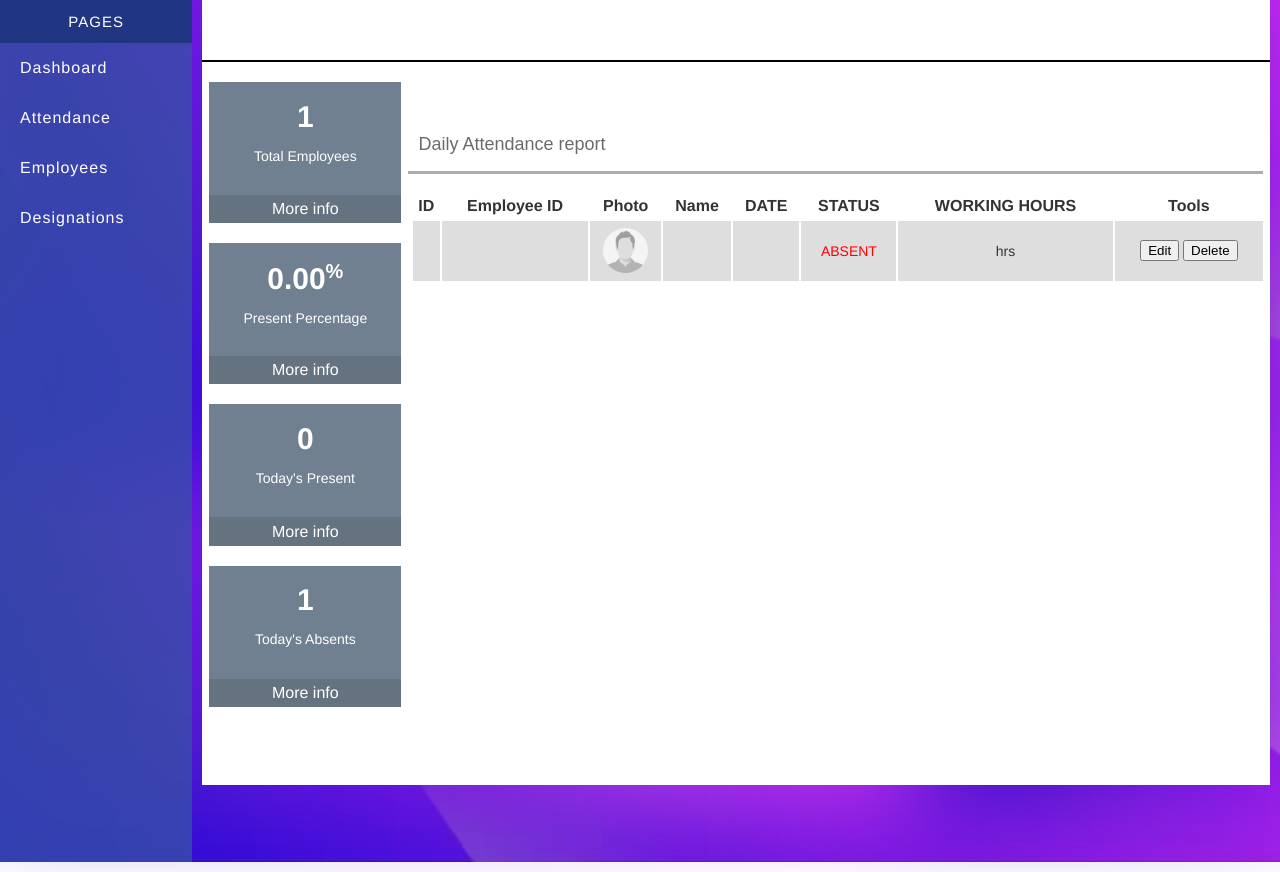
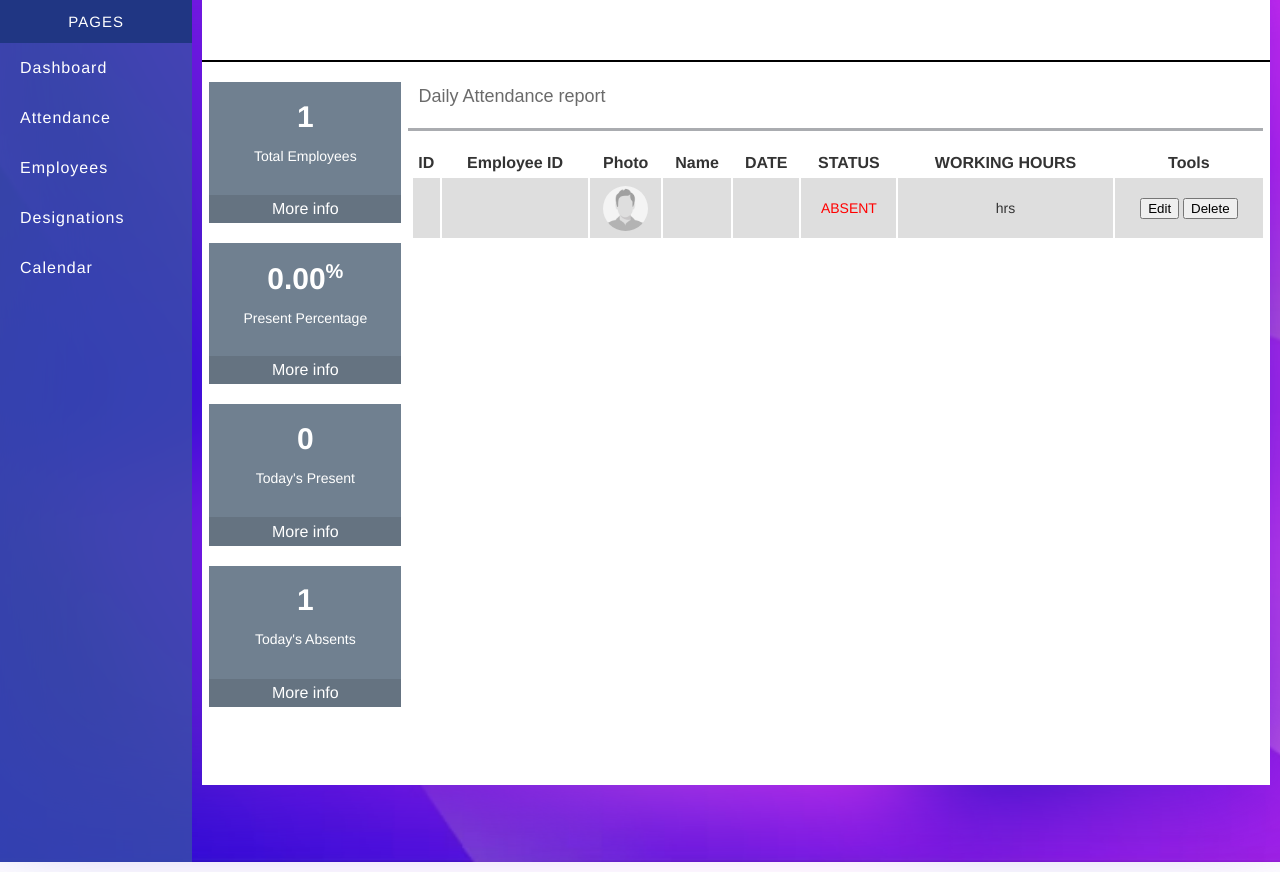
Before and after one commit to mrabhin03/Employee-Attendance-and-payroll-management-System-PHP-with-IOT-fingerprintscanner, a PHP site: page / in a window 1280 px wide. Shown: the part 65-937 px from the top of the page. Run offline with PHP 8.4, Linux system fonts and the light colour scheme; tables that the repository leaves empty or names only in its code hold one stand-in row (values such as "Sample post"); data that the repository does not hold is empty.

Commit message:
Calendar add

```diff
--- a/Admin/CSS/Thestylesheet.css
+++ b/Admin/CSS/Thestyle.css
@@ -114,7 +114,11 @@ body::before {
 
 }
 
-.Bashboard,.Attendance,.Employees,.Designation
+.Bashboard,
+.Attendance,
+.Employees,
+.Designation,
+.calendar
 {
   height: 91%;
   width: 100%;
@@ -122,7 +126,11 @@ body::before {
   overflow-y: auto;
 }
 
-.Bashboard::-webkit-scrollbar,.Attendance::-webkit-scrollbar,.Employees::-webkit-scrollbar, .Designation::-webkit-scrollbar
+.Bashboard::-webkit-scrollbar,
+.Attendance::-webkit-scrollbar,
+.Employees::-webkit-scrollbar,
+.Designation::-webkit-scrollbar,
+.calendar::-webkit-scrollbar
 {
   display: none;
 }
@@ -133,7 +141,10 @@ body::before {
 }
 
 
-.Bashboard > .head, .Employees > .head,.Designation > .head
+.Bashboard > .head,
+.Employees > .head,
+.Designation > .head,
+.calendar > .head
 {
   height: 60px;
   width: 100%;
@@ -143,12 +154,17 @@ body::before {
   align-items: center;
 }
 
-.Bashboard > .head > h2, .Employees > .head> h2,.Designation > .head> h2
+.Bashboard > .head > h2,
+.Employees > .head> h2,
+.Designation > .head> h2,
+.calendar > .head> h2
 {
   margin-left: 30%;
 }
 
-.Employees > .head > a> button,.Designation > .head > a> button
+.Employees > .head > a> button,
+.Designation > .head > a> button,
+.calendar > .head > a> button
 {
   background-color: #3c8dbc;
   margin-left: 20px;
@@ -160,7 +176,10 @@ body::before {
   border-color: #367fa9;
 }
 
-.Bashboard > .data1, .Employees > .data2, .Designation > .des_data
+.Bashboard > .data1,
+.Employees > .data2,
+.Designation > .des_data,
+.calendar > .cal_data
 {
   width: 100%;
   height: 100%;
@@ -233,7 +252,7 @@ body::before {
 .Bashboard > .data1 > .employee_att > .att_header
 {
   height: 7%;
-  margin-top: 60px;
+  margin-top: 20px;
   width: 100%;
   border-bottom: 3px solid rgba(73, 76, 86, 0.462) ;
   display: flex;
@@ -249,7 +268,7 @@ body::before {
   font-family: 'Source Sans Pro',sans-serif;
   display: inline-block;
   font-size: 18px;
-  margin-top: 13px;
+  margin-top: 0px;
   margin-left: 10px;
   line-height: 1;
 
@@ -263,7 +282,8 @@ body::before {
 }
 .Bashboard > .data1 > .employee_att > .att_sub_div1 > table ,
 .Employees > .data2 > .employee_detail > table,
-.Designation > .des_data > .des_detail > table
+.Designation > .des_data > .des_detail > table,
+.calendar > .cal_data > .cal_detail > table
 {
   width: 100%;
   height: auto;
@@ -273,6 +293,7 @@ body::before {
 .Bashboard > .data1 > .employee_att > .att_sub_div1 > table > thead,
 .Employees > .data2 > .employee_detail > table >thead,
 .Designation > .des_data > .des_detail > table > thead
+.calendar > .cal_data > .cal_detail > table >thead
 {
   font-size: 16px;
   line-height: 1.42857143;
@@ -284,7 +305,8 @@ body::before {
 
 .Bashboard > .data1 > .employee_att > .att_sub_div1 > table > tbody,
 .Employees > .data2 > .employee_detail > table >tbody,
-.Designation > .des_data > .des_detail > table > tbody
+.Designation > .des_data > .des_detail > table > tbody,
+.calendar > .cal_data > .cal_detail > table > tbody
 {
 
   font-size: 14px;
@@ -297,19 +319,22 @@ body::before {
 }
 .Bashboard > .data1 > .employee_att > .att_sub_div1 > table > tbody > tr,
 .Employees > .data2 > .employee_detail > table >tbody >tr,
-.Designation > .des_data > .des_detail > table > tbody > tr
+.Designation > .des_data > .des_detail > table > tbody > tr,
+.calendar > .cal_data > .cal_detail > table > tbody > tr
 {
   background-color: white;
   height: 60px;
 }
 .Bashboard > .data1 > .employee_att > .att_sub_div1 > table > tbody > tr:nth-child(odd),
 .Employees > .data2 > .employee_detail > table >tbody >tr:nth-child(odd),
-.Designation > .des_data > .des_detail > table > tbody > tr:nth-child(odd)
+.Designation > .des_data > .des_detail > table > tbody > tr:nth-child(odd),
+.calendar > .cal_data > .cal_detail > table > tbody > tr:nth-child(odd)
 {
   background-color: rgb(222, 222, 222);
 }
 
-.Employees > .data2 > .employee_detail
+.Employees > .data2 > .employee_detail,
+.calendar > .cal_data > .cal_detail
 {
   height: 100%;
   width: 100%;
@@ -322,6 +347,19 @@ body::before {
   height: 72%;
   position: absolute;
   top: 18%;
+  left: 40%;
+  text-align: center;
+  border-radius: 20px;
+  transition: all .3s ease-in;
+  overflow: hidden;
+}
+.addcal
+{
+  background-color: rgb(255, 255, 255);
+  width: 30%;
+  height: 35%;
+  position: absolute;
+  top: 30%;
   left: 40%;
   text-align: center;
   border-radius: 20px;
@@ -345,7 +383,7 @@ body::before {
    width: 100%;
 }
 
-.addempin.active .designation_add,.adddesc .desc_details
+.addempin.active .designation_add
 {
   transform: translateX(0px);
 }
@@ -364,7 +402,8 @@ body::before {
   transition: all .3s ease-in;
 }
 
-.addempin .emp_details
+.addempin .emp_details,
+.addcal .cal_details
 {
   height: 100%;
   width: 100%;
@@ -372,18 +411,20 @@ body::before {
   position: absolute;
   transform: translateX(0px);
   transition: all .3s ease-in;
+  background-color: #333;
 }
 .main_form > .emp_details > .form_div,
 .main_form >.designation_add >.form_div,
-.main_form >.desc_details >.form_div
+.main_form >.desc_details >.form_div,
+.main_form >.cal_details >.form_div
 {
   margin-top: 20px;
   display: flex;
-  flex-direction: row;
 }
 .main_form > .emp_details > .form_div > label,
 .main_form > .designation_add >.form_div> label,
-.main_form >.desc_details >.form_div > label
+.main_form >.desc_details >.form_div > label,
+.main_form >.cal_details >.form_div,label
 {
   color: rgb(0, 0, 0);
   margin-left: 70px;
@@ -395,7 +436,9 @@ body::before {
 .main_form > .emp_details > .form_div > select,
 .main_form > .designation_add >.form_div> select,
 .main_form > .designation_add >.form_div> input,
-.main_form >.desc_details >.form_div > input
+.main_form >.desc_details >.form_div > input,
+.main_form >.cal_details >.form_div > select,
+.main_form >.cal_details >.form_div > input
 {
   box-sizing: border-box;
   font: inherit;
@@ -423,7 +466,8 @@ body::before {
 
 .main_form > .emp_details > .add_footer,
 .main_form > .designation_add > .add_footer,
-.main_form >.desc_details >.add_footer
+.main_form >.desc_details >.add_footer,
+.main_form >.cal_details >.add_footer
 {
   height: 10%;
   display: flex;
@@ -438,7 +482,9 @@ body::before {
 .main_form > .emp_details > .add_footer>a>button,
 .main_form > .designation_add > .add_footer > button,
 .main_form >.desc_details >.add_footer > button,
-.main_form >.desc_details >.add_footer >a> button
+.main_form >.desc_details >.add_footer >a> button,
+.main_form >.cal_details >.add_footer > a > button,
+.main_form >.cal_details >.add_footer > button
 {
   height: 30px;
   width: 70px;
--- a/Admin/Index.php
+++ b/Admin/Index.php
@@ -2,13 +2,13 @@
 <html>
 <head>
     <title>The Admin Panel</title>
-    <link rel="stylesheet"  href="CSS/Thestylesheet.css">
+    <link rel="stylesheet"  href="CSS/Thestyle.css">
 </head>
 
 <body>
 
     <div class="top-bar">
-        <img src="images/DPsq.png" alt="Logo">
+        <img src="../images/DPsq.png" alt="Logo">
     </div>
     <div class="main-body">
         <div class="side-menu">
@@ -18,6 +18,7 @@
                 <li class="option"><a href="?page=Attendance">Attendance</a></li>
                 <li class="option"><a href="?page=Employees">Employees</a></li>
                 <li class="option"><a href="?page=Designations">Designations</a></li>
+                <li class="option"><a href="?page=Calendar">Calendar</a></li>
             </ul>
         </div>
         <div class="main-content">
```
Also changed, not shown: Admin/Calendar.php (added, +56 -0 lines), Admin/addcal.php (added, +92 -0 lines), Admin/delete_calender.php (added, +7 -0 lines), Admin/save_cal.php (added, +11 -0 lines).
